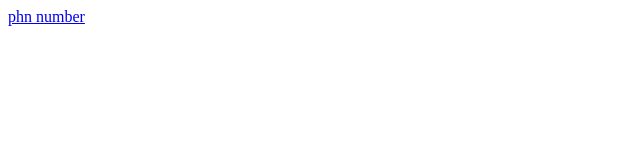
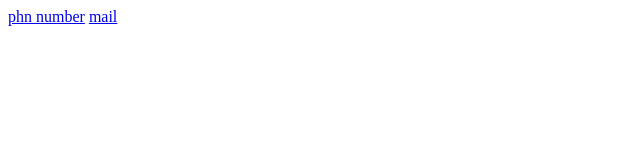
Before and after one commit to Kalyan6301-ka/36-r, a plain HTML site: page index.html in a window 1280 px wide. Shown: the full height of the page, 0-640 px from the left. Drawn offline with Linux system fonts and the light colour scheme.

Commit message:
Update and rename details[1].html to index.html

```diff
--- a/details[1].html
+++ b/index.html
@@ -7,7 +7,7 @@
 <body>
 
 <a href=tel:<"6301325582">phn number</a>
-<a href=mailto:reddykalyan.1432@gmail.com></a>
+<a href=mailto:reddykalyan.1432@gmail.com>mail</a>
 </body>
 
 </html>
```
